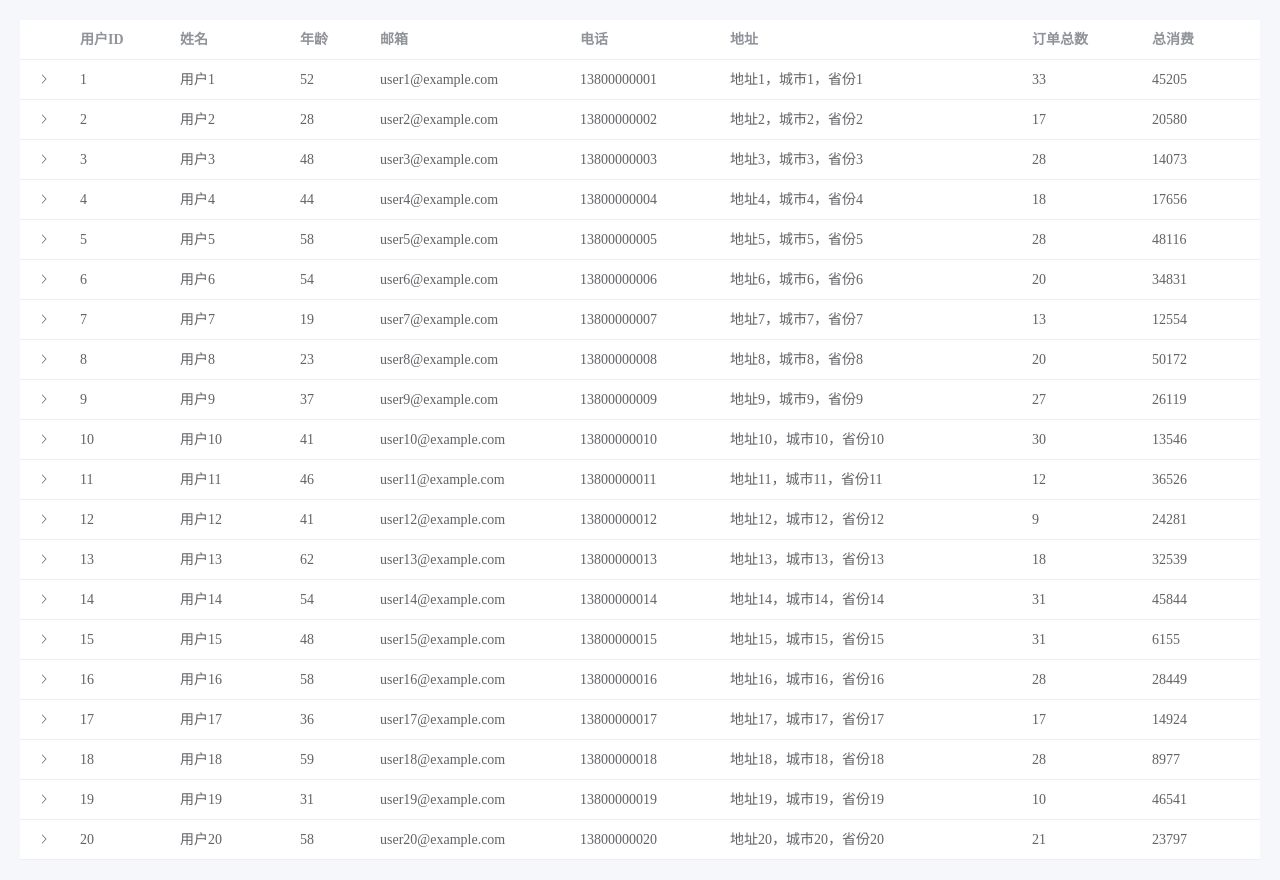
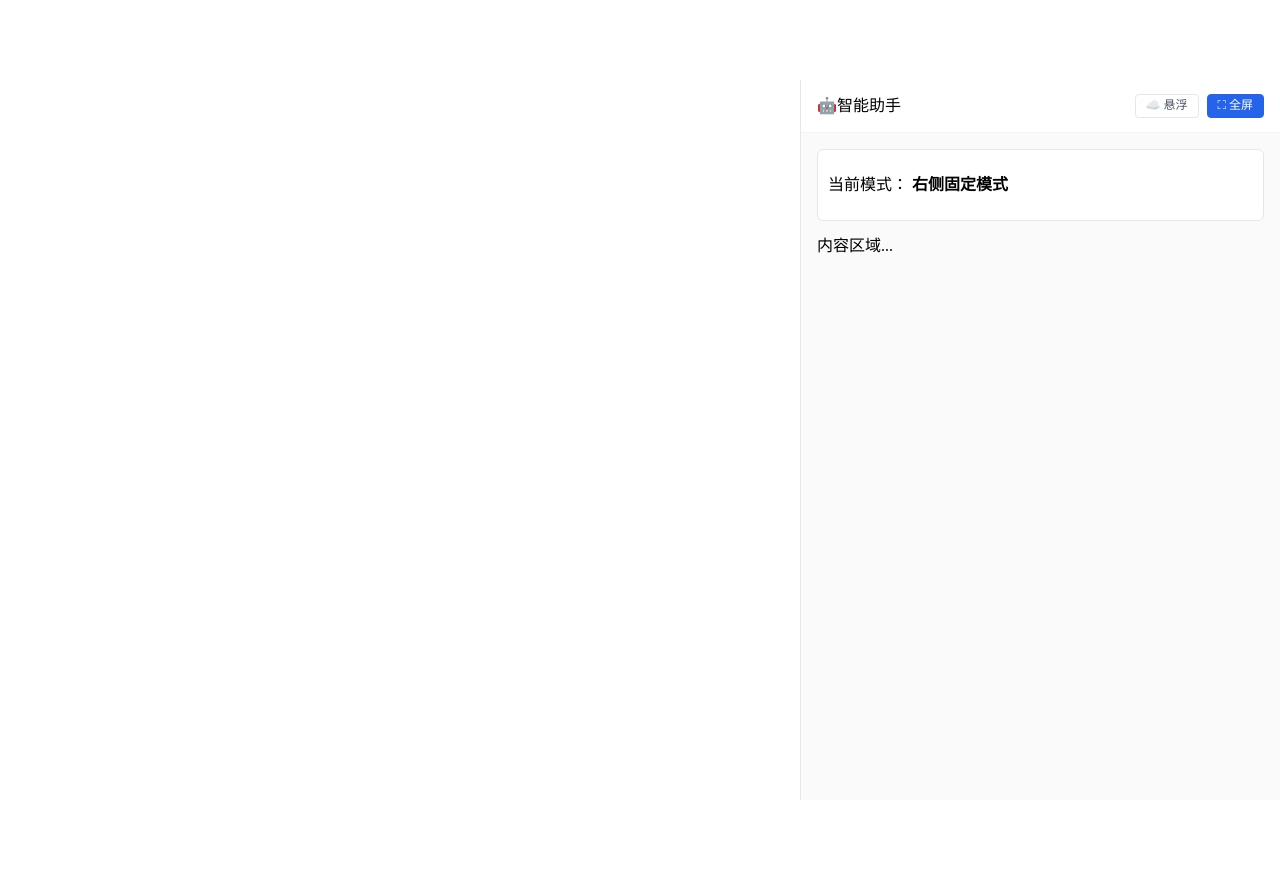
Before and after one commit to li-2019220129/vue3-table, a Vue app in the folder my-vue-app/: page / in a window 1280 px wide. After the commit the page ends 800 px from the top, so only its background shows below. Built offline with nearby package versions, Linux system fonts and the light colour scheme.

Commit message:
feat(智能助手): 添加悬浮、全屏模式及尺寸调整功能
重构智能助手组件，增加以下功能：
1. 支持悬浮和固定模式切换
2. 添加全屏显示功能
3. 实现宽度调整和自动吸附逻辑
4. 优化UI样式和交互体验

```diff
--- a/my-vue-app/src/App4.vue
+++ b/my-vue-app/src/App4.vue
@@ -1,151 +1,274 @@
 <template>
-    <div ref="assistantRef" class="assistant">
-        <div class="assistant-header">🤖 智能助手</div>
+    <div ref="assistantRef" class="assistant-container" :class="{
+        'is-floating': isFloating && !isFullscreen,
+        'is-fullscreen': isFullscreen
+    }" :style="containerStyle">
+        <div class="assistant-header">
+            <div class="drag-handle">
+                <span class="icon">🤖</span>
+                <span class="title">智能助手</span>
+            </div>
+
+            <div class="header-controls">
+                <button @click="toggleFloating" class="ctrl-btn" :title="isFloating ? '固定到右侧' : '自由悬浮'">
+                    {{ isFloating ? '📌 固定' : '☁️ 悬浮' }}
+                </button>
+
+                <button @click="toggleFullscreen" class="ctrl-btn primary">
+                    <span v-if="isFullscreen">收起 ➔</span>
+                    <span v-else>⛶ 全屏</span>
+                </button>
+            </div>
+        </div>
+
         <div class="assistant-body">
-            <p>这里是内容区域，不可拖动。</p>
+            <div class="info-card">
+                <p>当前模式：
+                    <strong v-if="isFullscreen">全屏模式</strong>
+                    <strong v-else-if="isFloating">悬浮模式</strong>
+                    <strong v-else>右侧固定模式</strong>
+                </p>
+            </div>
+            <div class="content">
+                <p>内容区域...</p>
+            </div>
         </div>
+
+        <template v-if="!isFullscreen">
+            <div class="resize-bar left"></div>
+            <div class="resize-bar right"></div>
+        </template>
     </div>
 </template>
 
 <script setup lang="ts">
-import { ref, onMounted, onBeforeUnmount } from 'vue'
+import { ref, onMounted, onBeforeUnmount, computed } from 'vue'
 import interact from 'interactjs'
 
+// --- 配置常量 ---
+const MIN_WIDTH = 480
+const NAV_BAR_HEIGHT = 80
+const SNAP_THRESHOLD = 50
+const AUTO_FULLSCREEN_RATIO = 0.85 // 超过 85% 宽度自动全屏
+
 const assistantRef = ref<HTMLElement | null>(null)
+const isFloating = ref(false)
+const isFullscreen = ref(false)
 
-const SNAP_THRESHOLD = 50
-const WIDTH = 260
-const HEIGHT = 200
-const MARGIN = 50
-const NAV_BAR_HEIGHT = 80 // ✅ 顶部导航栏高度限制
+const pos = ref({
+    x: 0,
+    y: NAV_BAR_HEIGHT,
+    w: MIN_WIDTH,
+})
 
-let x = 0
-let y = 0
-let el: HTMLElement | null = null
-let interaction: any = null
+// 计算样式
+const containerStyle = computed(() => {
+    if (isFullscreen.value) {
+        return {
+            width: '100vw',
+            height: `calc(100vh - ${NAV_BAR_HEIGHT}px)`,
+            transform: `translate(0px, ${NAV_BAR_HEIGHT}px)`,
+            zIndex: 10000,
+            transition: 'all 0.4s cubic-bezier(0.16, 1, 0.3, 1)'
+        }
+    }
+    return {
+        width: `${pos.value.w}px`,
+        height: `calc(100vh - ${NAV_BAR_HEIGHT}px)`,
+        transform: `translate(${pos.value.x}px, ${pos.value.y}px)`,
+        zIndex: 9999,
+        // 只有在非全屏状态下，手动拖拽时不应用 transition
+        transition: 'none'
+    }
+})
+
+// ✅ 核心逻辑：切换全屏/内缩
+const toggleFullscreen = () => {
+    if (isFullscreen.value) {
+        // 退出全屏（内缩）
+        isFullscreen.value = false
+        isFloating.value = false // 强制关闭悬浮态
+        pos.value.x = window.innerWidth - pos.value.w // 回到最右侧
+    } else {
+        // 进入全屏
+        isFullscreen.value = true
+    }
+}
+
+// 切换悬浮
+const toggleFloating = () => {
+    debugger
+    if (isFullscreen.value) isFullscreen.value = false
+    isFloating.value = !isFloating.value
+    if (!isFloating.value) {
+        pos.value.x = window.innerWidth - pos.value.w
+    }
+}
 
 onMounted(() => {
-    el = assistantRef.value
+    const el = assistantRef.value
     if (!el) return
 
-    // 初始位置右下角
-    x = window.innerWidth - WIDTH - MARGIN
-    y = window.innerHeight - HEIGHT - MARGIN
-    el.style.transform = `translate(${x}px, ${y}px)`
-    el.style.position = 'fixed'
-    el.style.left = '0'
-    el.style.top = '0'
-    el.style.zIndex = '10000'
+    // 初始化靠右
+    pos.value.x = window.innerWidth - pos.value.w
+    const instance = interact(el)
 
-    // 配置拖拽
-    interaction = interact(el).draggable({
-        inertia: false, // 禁止惯性
-        allowFrom: '.assistant-header', // ✅ 只允许头部拖动
+    // 1. 拖拽
+    instance.draggable({
+        allowFrom: '.assistant-header',
         listeners: {
             start() {
-                el!.style.transition = ''
+                if (isFullscreen.value) return
+                isFloating.value = true
+                el.style.transition = 'none'
             },
             move(event) {
-                x += event.dx
-                y += event.dy
-
-                // 限制边界
-                const maxX = window.innerWidth - el!.offsetWidth
-                const maxY = window.innerHeight - el!.offsetHeight
-                const minY = NAV_BAR_HEIGHT // ✅ 顶部限制位置
-
-                x = Math.max(0, Math.min(x, maxX))
-                y = Math.max(minY, Math.min(y, maxY))
-
-                el!.style.transform = `translate(${x}px, ${y}px)`
+                if (isFullscreen.value) return
+                pos.value.x += event.dx
+                const maxX = window.innerWidth - pos.value.w
+                pos.value.x = Math.max(0, Math.min(pos.value.x, maxX))
             },
             end() {
-                const screenW = window.innerWidth
-                const screenH = window.innerHeight
-                const elW = el!.offsetWidth
-                const elH = el!.offsetHeight
-
-                const leftDist = x
-                const rightDist = screenW - (x + elW)
-                const topDist = y - NAV_BAR_HEIGHT // ✅ 吸附时考虑顶部限制
-                const bottomDist = screenH - (y + elH)
-                const minDist = Math.min(leftDist, rightDist, topDist, bottomDist)
-
-                let targetX = x
-                let targetY = y
-                const padding = 10
-
-                if (minDist <= SNAP_THRESHOLD) {
-                    if (minDist === leftDist) targetX = padding
-                    else if (minDist === rightDist) targetX = screenW - elW - padding
-                    else if (minDist === topDist) targetY = NAV_BAR_HEIGHT + padding
-                    else if (minDist === bottomDist) targetY = screenH - elH - padding
+                if (isFullscreen.value) return
+                // 自动吸附回归固定模式
+                const distToRight = window.innerWidth - (pos.value.x + pos.value.w)
+                if (distToRight <= SNAP_THRESHOLD) {
+                    isFloating.value = false
+                    pos.value.x = window.innerWidth - pos.value.w
+                    el.style.transition = 'transform 0.4s ease'
                 }
-
-                el!.style.transition = 'transform 0.3s cubic-bezier(0.22, 1, 0.36, 1)'
-                el!.style.transform = `translate(${targetX}px, ${targetY}px)`
-                x = targetX
-                y = targetY
-                setTimeout(() => {
-                    el!.style.transition = ''
-                }, 300)
             }
         }
     })
 
-    // 监听 resize，防止出界
-    const handleResize = () => {
-        const maxX = window.innerWidth - el!.offsetWidth
-        const maxY = window.innerHeight - el!.offsetHeight
-        const minY = NAV_BAR_HEIGHT
-        x = Math.min(x, maxX)
-        y = Math.max(minY, Math.min(y, maxY))
-        el!.style.transform = `translate(${x}px, ${y}px)`
-    }
+    // 2. 缩放
+    instance.resizable({
+        edges: { left: true, right: true },
+        listeners: {
+            move(event) {
+                if (isFullscreen.value) return
+                let { x, w } = pos.value
+                const originalRight = x + w
 
-    window.addEventListener('resize', handleResize)
-    onBeforeUnmount(() => {
-        window.removeEventListener('resize', handleResize)
-        interaction?.unset()
+                w = event.rect.width
+                w = Math.max(MIN_WIDTH, Math.min(w, window.innerWidth))
+
+                // ✅ 自动变全屏逻辑
+                if (w > window.innerWidth * AUTO_FULLSCREEN_RATIO) {
+                    isFullscreen.value = true
+                    return
+                }
+
+                if (event.edges.left) {
+                    x = originalRight - w
+                    if (x < 0) { x = 0; w = originalRight }
+                } else if (event.edges.right) {
+                    if (x + w > window.innerWidth) w = window.innerWidth - x
+                }
+
+                pos.value.w = w
+                pos.value.x = x
+            }
+        }
     })
+
+    window.addEventListener('resize', () => {
+        if (!isFloating.value && !isFullscreen.value) {
+            pos.value.x = window.innerWidth - pos.value.w
+        }
+    })
+})
+
+onBeforeUnmount(() => {
+    if (assistantRef.value) interact(assistantRef.value).unset()
 })
 </script>
 
 <style scoped>
-.assistant {
-    width: 260px;
-    height: 200px;
-    border-radius: 12px;
+.assistant-container {
+    position: fixed;
+    top: 0;
+    left: 0;
     background: #fff;
-    box-shadow: 0 8px 20px rgba(0, 0, 0, 0.25);
     display: flex;
     flex-direction: column;
-    overflow: hidden;
-    cursor: default;
-    user-select: none;
+    box-sizing: border-box;
+    touch-action: none;
+    /* 固定态：只有左侧边框 */
+    border-left: 1px solid #e5e7eb;
 }
 
-/* 头部：可拖动 */
+.is-floating {
+    border: 1px solid #d1d5db;
+    border-radius: 8px;
+    box-shadow: 0 10px 25px rgba(0, 0, 0, 0.1);
+}
+
+.is-fullscreen {
+    border: none !important;
+    box-shadow: none !important;
+}
+
 .assistant-header {
-    height: 40px;
-    background: linear-gradient(135deg, #007bff, #00bcd4);
-    color: white;
+    height: 52px;
+    padding: 0 16px;
+    background: #fff;
+    border-bottom: 1px solid #f3f4f6;
     display: flex;
+    justify-content: space-between;
     align-items: center;
-    justify-content: center;
-    font-weight: 600;
     cursor: grab;
 }
 
-.assistant-header:active {
-    cursor: grabbing;
+.header-controls {
+    display: flex;
+    gap: 8px;
 }
 
-/* 内容区域 */
+.ctrl-btn {
+    padding: 4px 10px;
+    border: 1px solid #e5e7eb;
+    background: #fff;
+    border-radius: 4px;
+    font-size: 12px;
+    cursor: pointer;
+    color: #4b5563;
+}
+
+.ctrl-btn.primary {
+    background: #2563eb;
+    color: #fff;
+    border-color: #2563eb;
+}
+
 .assistant-body {
     flex: 1;
-    padding: 12px;
-    font-size: 14px;
-    color: #333;
+    padding: 16px;
+    background: #fafafa;
+}
+
+.info-card {
+    padding: 10px;
+    background: #fff;
+    border: 1px solid #e5e7eb;
+    border-radius: 6px;
+}
+
+.resize-bar {
+    position: absolute;
+    top: 0;
+    bottom: 0;
+    width: 10px;
+    z-index: 20;
+}
+
+.resize-bar.left {
+    left: -5px;
+    cursor: ew-resize;
+}
+
+.resize-bar.right {
+    right: -5px;
+    cursor: ew-resize;
 }
 </style>
--- a/my-vue-app/src/deepTable.vue
+++ b/my-vue-app/src/deepTable.vue
@@ -1,18 +1,10 @@
 <template>
   <div class="deep-table-container">
-    <el-table
-      :data="tableData"
-      style="width: 100%"
-      row-key="id"
-      :expand-row-keys="expandedRowKeys"
-      @expand-change="handleExpandChange"
-    >
+    <el-table :data="tableData" style="width: 100%" row-key="id" :expand-row-keys="expandedRowKeys"
+      @expand-change="handleExpandChange">
       <el-table-column type="expand">
         <template #default="{ row }">
-          <nested-table
-            :data="row.nestedData || []"
-            :loading="row.loading"
-          />
+          <nested-table :data="row.nestedData || []" :loading="row.loading" />
         </template>
       </el-table-column>
 
@@ -25,6 +17,22 @@
       <el-table-column prop="totalOrders" label="订单总数" width="120" />
       <el-table-column prop="totalAmount" label="总消费" width="120" />
     </el-table>
+
+    <el-button plain @click="dialogVisible = true">
+      Click to open the Dialog
+    </el-button>
+
+    <el-dialog append-to-body v-model="dialogVisible" title="Tips" width="500" :before-close="handleClose">
+      <span>This is a message</span>
+      <template #footer>
+        <div class="dialog-footer">
+          <el-button @click="dialogVisible = false">Cancel</el-button>
+          <el-button type="primary" @click="dialogVisible = false">
+            Confirm
+          </el-button>
+        </div>
+      </template>
+    </el-dialog>
   </div>
 </template>
 
@@ -32,8 +40,10 @@
 import { ref, onMounted } from 'vue'
 import { Search } from '@element-plus/icons-vue'
 import NestedTable from './NestedTable.vue'
+import { ElMessageBox } from 'element-plus'
 
-// 定义数据类型
+// 定义数据类型import { ElMessageBox } from 'element-plus'
+
 interface NestedData {
   orderId: string
   productName: string
@@ -122,6 +132,20 @@ onMounted(() => {
   tableData.value = generateMockData()
 })
 
+
+
+const dialogVisible = ref(false)
+
+const handleClose = (done: () => void) => {
+  ElMessageBox.confirm('Are you sure to close this dialog?')
+    .then(() => {
+      done()
+    })
+    .catch(() => {
+      // catch error
+    })
+}
+
 // 处理展开/折叠行
 const handleExpandChange = async (row: TableRow, expandedRows: TableRow[]) => {
   if (expandedRows.includes(row)) {
--- a/my-vue-app/src/main.ts
+++ b/my-vue-app/src/main.ts
@@ -12,4 +12,4 @@ import deepTable from './deepTable.vue'
 import './styles/index.less'
 import 'normalize.css'
 import InitIcon from './icon'
-createApp(deepTable).use(ElementPlus).use(InitIcon).mount('#app')
+createApp(App4).use(ElementPlus).use(InitIcon).mount('#app')
```
